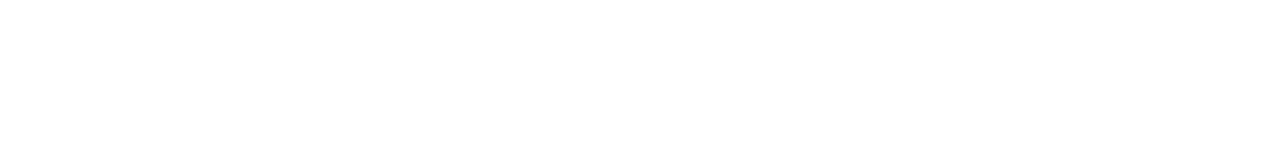
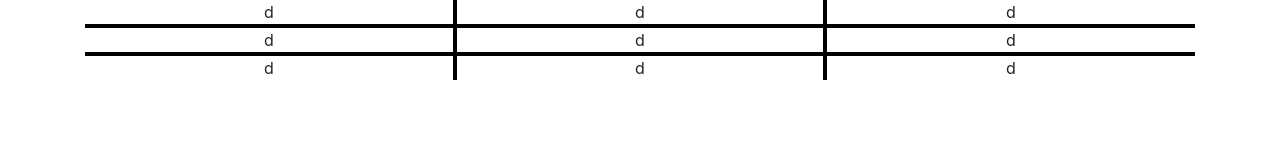
Before and after one commit to LightFromAStone/Creative-Project-1-CS260, a plain HTML site: page index.html in a window 1280 px wide. Drawn offline with nearby package versions, Linux system fonts and the light colour scheme.

Commit message:
added basic tic-tac-toe grid

```diff
--- a/index.html
+++ b/index.html
@@ -13,6 +13,41 @@
     <script src="scripts.js"></script>
 </head>
 <body>
+    <div class="container">
+        <div class="row no-gutters">
+            <div class="col">
+                <p class="text-center" id="top-left">d</p>
+            </div>
+            <div class="col">
+                <p class="text-center" id="top-mid">d</p>
+            </div>
+            <div class="col">
+                <p class="text-center" id="top-right">d</p>
+            </div>
+        </div>
+        <div class="row no-gutters">
+            <div class="col">
+                <p class="text-center" id="mid-left">d</p>
+            </div>
+            <div class="col">
+                <p class="text-center" id="mid-mid">d</p>
+            </div>
+            <div class="col">
+                <p class="text-center" id="mid-right">d</p>
+            </div>
+        </div>
+        <div class="row no-gutters">
+            <div class="col">
+                <p class="text-center" id="bot-left">d</p>
+            </div>
+            <div class="col">
+                <p class="text-center" id="bot-mid">d</p>
+            </div>
+            <div class="col">
+                <p class="text-center" id="bot-right">d</p>
+            </div>
+        </div>
+    </div>
 
 </body>
 </html>
--- a/style.css
+++ b/style.css
@@ -0,0 +1,52 @@
+
+.row.no-gutters .col p.text-center {
+    margin:0;
+}
+
+#top-left {
+    border-right: 0.125rem solid black;
+    border-bottom: 0.125rem solid black;
+}
+
+#top-mid {
+    border-left: 0.125rem solid black;
+    border-right: 0.125rem solid black;
+    border-bottom: 0.125rem solid black;
+}
+
+#top-right {
+    border-left: 0.125rem solid black;
+    border-bottom: 0.125rem solid black;
+}
+
+#mid-left {
+    border-top: 0.125rem solid black;
+    border-right: 0.125rem solid black;
+    border-bottom: 0.125rem solid black;
+}
+
+#mid-mid {
+    border: 0.125rem solid black;
+}
+
+#mid-right {
+    border-top: 0.125rem solid black;
+    border-left: 0.125rem solid black;
+    border-bottom: 0.125rem solid black;
+}
+
+#bot-left {
+    border-top: 0.125rem solid black;
+    border-right: 0.125rem solid black;
+}
+
+#bot-mid {
+    border-left: 0.125rem solid black;
+    border-top: 0.125rem solid black;
+    border-right: 0.125rem solid black;
+}
+
+#bot-right {
+    border-left: 0.125rem solid black;
+    border-top: 0.125rem solid black;
+}
```
